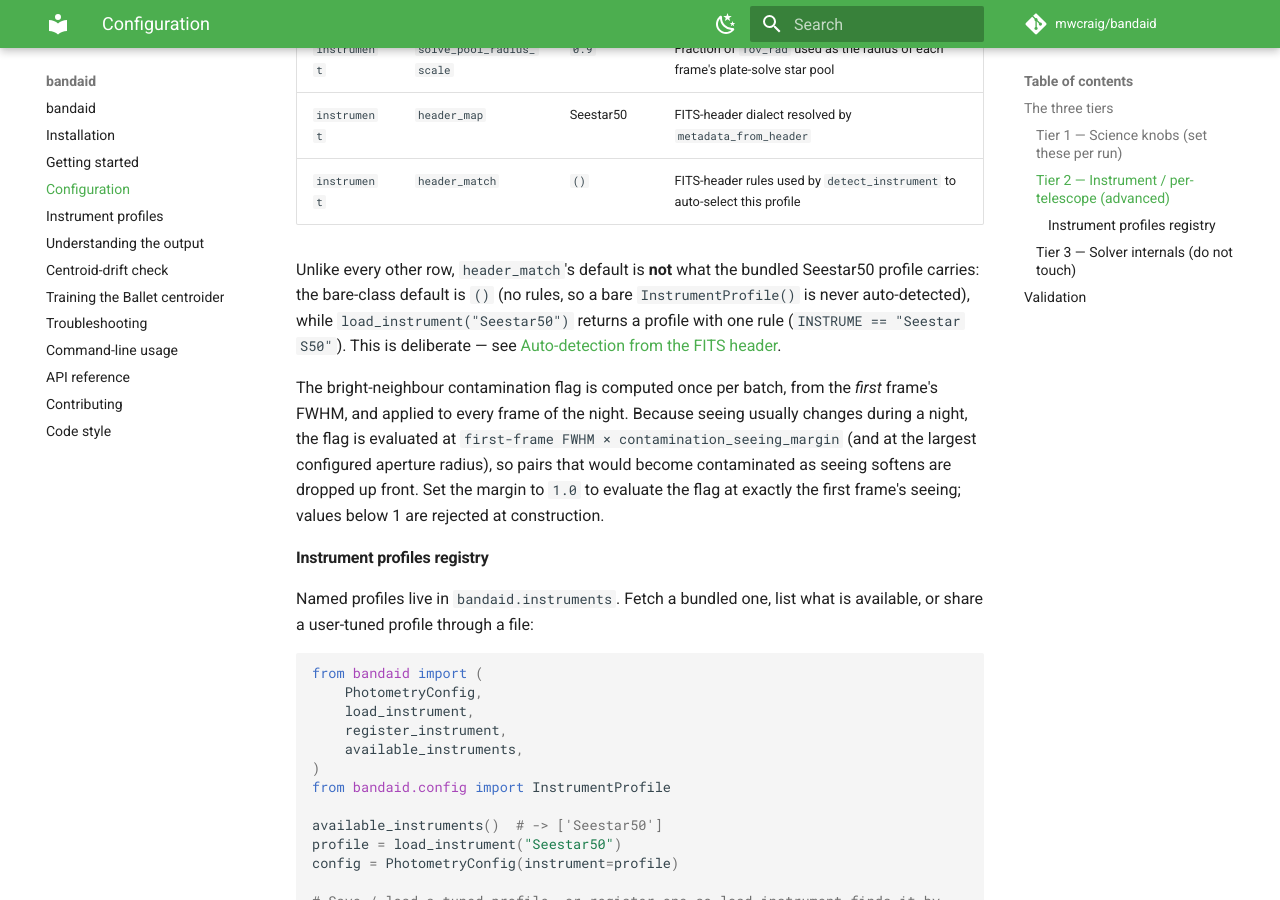
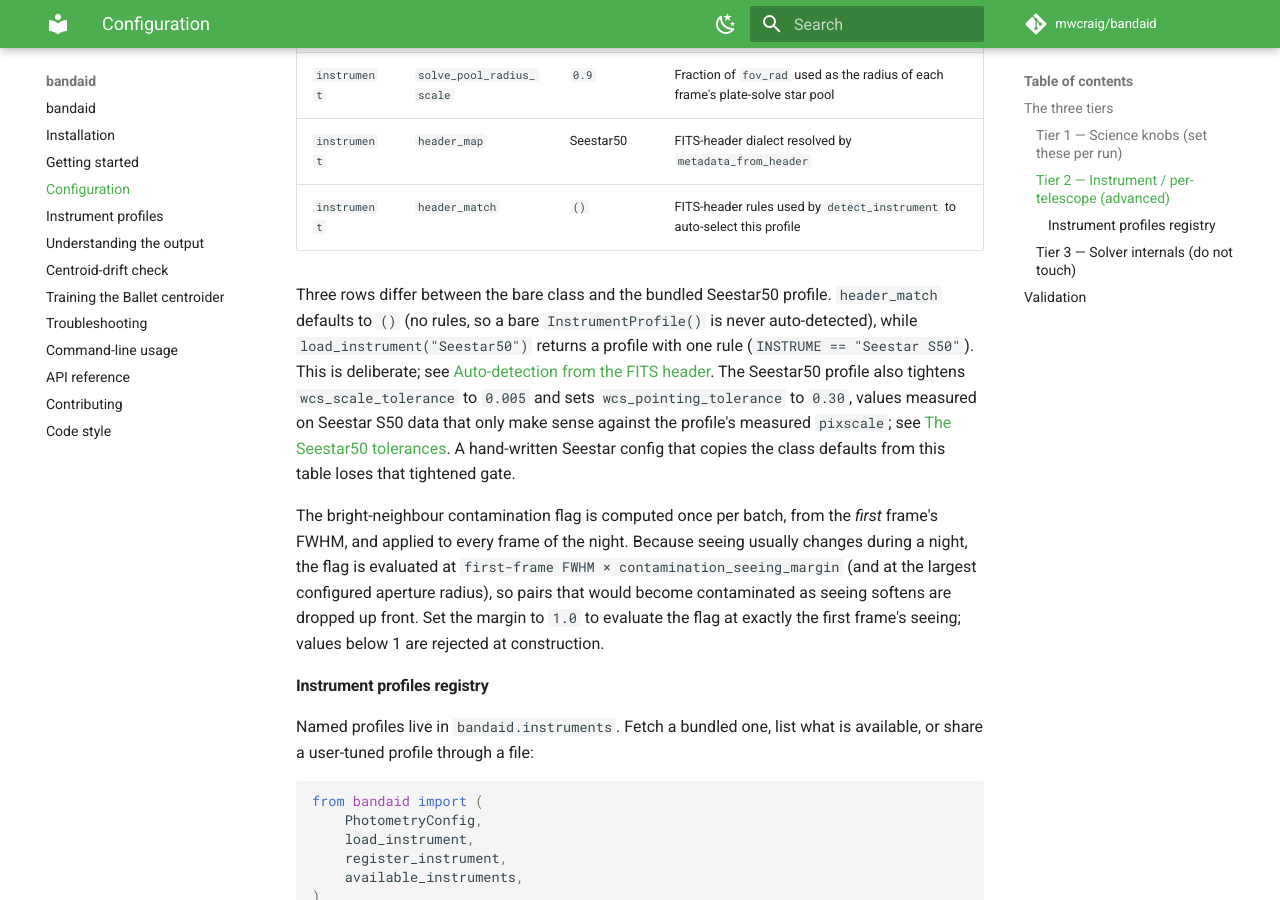
Before and after one commit to mwcraig/bandaid, an MkDocs documentation site: the page built from docs/configuration.md, in a window 1280 px wide and 900 px high, scrolled down 2633 px. Built offline with MkDocs 1.6.1 and Material for MkDocs 9.7.7, drawn with Linux system fonts in a browser that asks for light colours; comment, search, counter and statistics services are not loaded; some of the changed text lies outside the part shown.

Commit message:
Describe the Seestar50-only tolerances in the docs and pin the 0.29 deg case
The configuration table text still said the class defaults were the
Seestar50 values and that only header_match differed from the bundled
profile; the two WCS tolerances now differ too. The pixscale measuring
recipe implied every recorded scale of a rejected frame is the good
solve's scale, when it is the last candidate tried and can be a
wrong-scale false solve. And the test pinning the largest measured
legitimate pointing offset (0.29 deg) had been dropped when the class
default became the field radius; it is back under the profile's fixed
tolerance.

🤖 Generated with [Claude Code](https://claude.com/claude-code)
Claude-Session: https://claude.ai/code/session_01UTvjjP3bMxZxfoYG61VFDE

```diff
--- a/docs/configuration.md
+++ b/docs/configuration.md
@@ -60,8 +60,9 @@ These are ordinary analysis choices and are safe to set for any run.
 The `instrument` field is an `InstrumentProfile`: a **named telescope** that
 bundles the detection/PSF tuning below with that telescope's per-frame
 FITS-header dialect (`header_map`). These depend on the plate scale, the PSF, and
-the instrument's sensitivity. The defaults are the Seestar50 values; change them
-only when pointing a **different** telescope at the sky.
+the instrument's sensitivity. The class defaults below are the Seestar50 values
+except where noted; change them only when pointing a **different** telescope at
+the sky.
 
 | Sub-config   | Field                         | Default       | Meaning                                                                                    |
 | ------------ | ----------------------------- | ------------- | ------------------------------------------------------------------------------------------ |
@@ -80,12 +81,17 @@ only when pointing a **different** telescope at the sky.
 | `instrument` | `header_map`                  | Seestar50     | FITS-header dialect resolved by `metadata_from_header`                                     |
 | `instrument` | `header_match`                | `()`          | FITS-header rules used by `detect_instrument` to auto-select this profile                  |
 
-Unlike every other row, `header_match`'s default is **not** what the bundled
-Seestar50 profile carries: the bare-class default is `()` (no rules, so a
-bare `InstrumentProfile()` is never auto-detected), while `load_instrument("Seestar50")`
-returns a profile with one rule (`INSTRUME == "Seestar S50"`). This is
-deliberate — see
+Three rows differ between the bare class and the bundled Seestar50 profile.
+`header_match` defaults to `()` (no rules, so a bare `InstrumentProfile()` is
+never auto-detected), while `load_instrument("Seestar50")` returns a profile
+with one rule (`INSTRUME == "Seestar S50"`). This is deliberate; see
 [Auto-detection from the FITS header](instrument_profiles.md#auto-detection-from-the-fits-header).
+The Seestar50 profile also tightens `wcs_scale_tolerance` to `0.005` and sets
+`wcs_pointing_tolerance` to `0.30`, values measured on Seestar S50 data that
+only make sense against the profile's measured `pixscale`; see
+[The Seestar50 tolerances](instrument_profiles.md#the-seestar50-tolerances).
+A hand-written Seestar config that copies the class defaults from this table
+loses that tightened gate.
 
 The bright-neighbour contamination flag is computed once per batch, from the
 *first* frame's FWHM, and applied to every frame of the night. Because seeing
```
Also changed, not shown: docs/instrument_profiles.md (+7 -5 lines), 1 other file.
